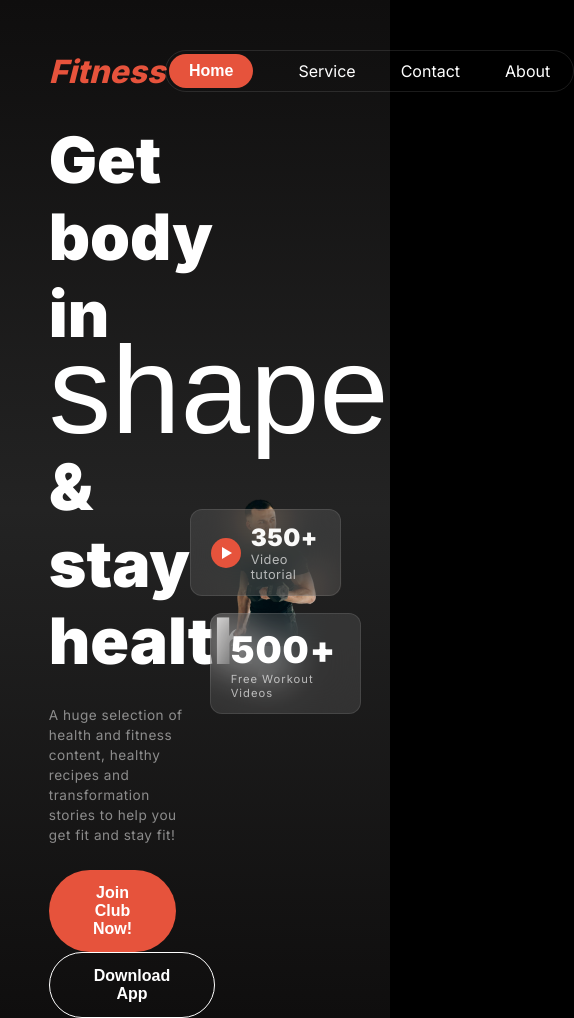
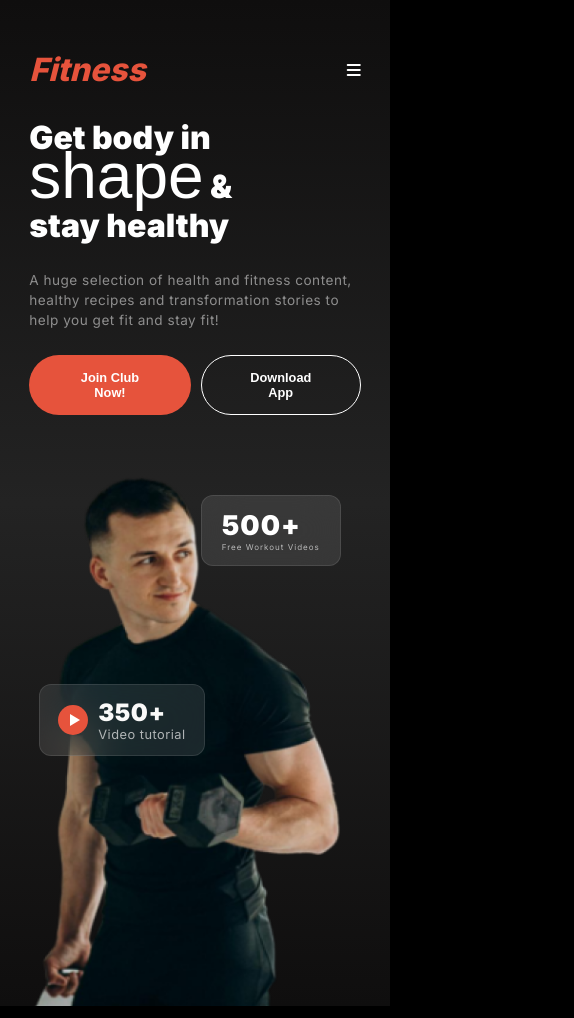
Before and after one commit to samiulshadhin/my-second-assignment, a plain HTML site: page index.html in a window 390 px wide. Shown: the whole page, 574 px wide, since content can reach past the window. Drawn offline with Linux system fonts and the light colour scheme; a web font is replaced by a local one.

Commit message:
two part mobile responsive done

```diff
--- a/Styles/responsive.css
+++ b/Styles/responsive.css
@@ -0,0 +1,73 @@
+@media screen and (max-width: 576px) {
+
+    /* Header Navbar Section CSS Starts here */
+    .header-navbar-container{
+        width: 85%;
+    }
+    .navbar-menu-container{
+        display: none;
+    }
+    .bars-icon{
+        color: #FFFFFF;
+        display: inline;
+        cursor: pointer;
+    }
+
+
+    /* Header banner css starts here */
+    .header-banner-container {
+        width: 85%;
+        display: flex;
+        flex-direction: column;
+    }
+    .header-banner-left-side-contents {
+        width: 100%;
+        margin-bottom: 40px;
+    }
+    .header-banner-left-side-contents h1 {
+        font-size: 2rem;
+        padding-right: 90px;
+    }
+    .header-banner-left-side-contents span {
+        font-size: 4rem;
+    }
+    .header-left-side-btn{
+        display: flex;
+        justify-content: space-between;
+    }
+    .fill-color-btn {
+        font-size: 0.8rem;
+        padding: 14px 40px;
+    }
+
+    .stroke-color-btn {
+        font-size: 0.8rem;
+        padding: 14px 40px;;
+    }
+    .header-banner-right-side-contents {
+        width: 100%;
+        position: relative;
+    }
+    .header-banner-right-img {
+        width: 100%;
+        display: block;
+    }
+    .first-box {
+        font-size: 1.7rem;
+        position: absolute;
+        top: 40px;
+        right: 20px;
+    }
+    .first-box p {
+        color: rgba(255, 255, 255, 0.65);
+        font-size: 0.5rem;
+        font-weight: 400;
+    }
+    .second-box {
+        padding: 13px 18px;
+        position: absolute;
+        bottom: 250px;
+        left: 10px;
+    }
+
+}
--- a/Styles/style.css
+++ b/Styles/style.css
@@ -69,6 +69,11 @@ header {
     font-weight: 400;
     color: #FFFFFF;
     text-decoration: none;
+}
+
+.bars-icon{
+    color: #FFFFFF;
+    display: none;
 }
 
 .about {
--- a/index.html
+++ b/index.html
@@ -9,7 +9,9 @@
     <link href="https://fonts.googleapis.com/css2?family=Inter:wght@100..900&display=swap" rel="stylesheet">
     <link href="https://fonts.cdnfonts.com/css/miama" rel="stylesheet">
     <title>Fitness Website</title>
+    <script src="https://kit.fontawesome.com/f4d12110de.js" crossorigin="anonymous"></script>
     <link rel="stylesheet" href="Styles/style.css">
+    <link rel="stylesheet" href="Styles/responsive.css">
 </head>
 
 <body class="inter-font">
@@ -23,6 +25,9 @@
                 <a class="navbar-menu" href="">Contact</a>
                 <a class="navbar-menu about" href="">About</a>
             </nav>
+            <div class="bars-icon">
+                <i class="fa-solid fa-bars"></i>
+            </div>
         </section>
         <!-- Navbar section ends here -->
 
@@ -33,8 +38,10 @@
                 <h1>Get body in <span>shape</span> & stay healthy</h1>
                 <p>A huge selection of health and fitness content, healthy recipes and transformation stories to help
                     you get fit and stay fit!</p>
-                <button class="fill-color-btn">Join Club Now!</button>
-                <button class="stroke-color-btn">Download App</button>
+                <div class="header-left-side-btn">
+                    <button class="fill-color-btn">Join Club Now!</button>
+                    <button class="stroke-color-btn">Download App</button>
+                </div>
             </div>
 
             <div class="header-banner-right-side-contents">
```
